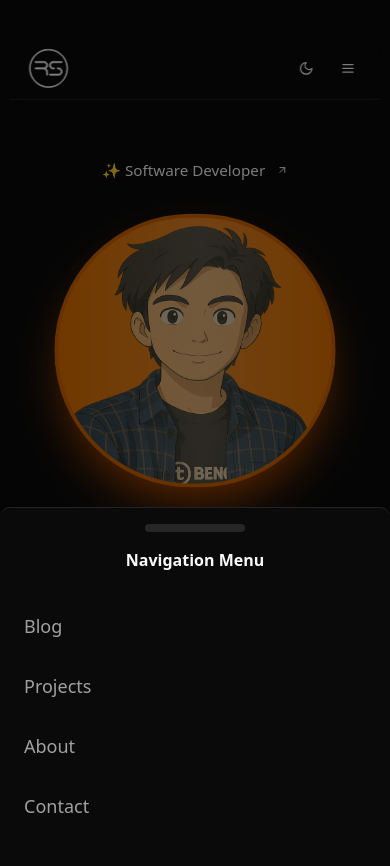
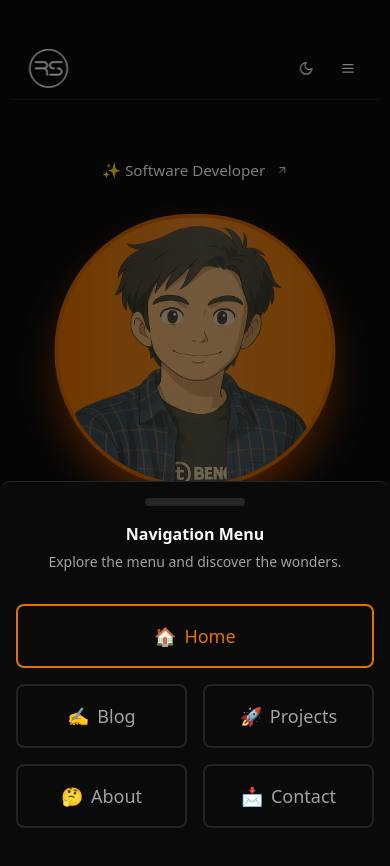
Before and after one commit to zalwan/rizal.deno.dev, a Next.js app: page / in a window 390 px wide. Both pictures are taken after a click on the button "Toggle menu". Shown: the top 866 px of the page. Built offline with nearby package versions, Linux system fonts and the light colour scheme.

Commit message:
feat: enhance navbar with emoji support and improve drawer accessibility

```diff
--- a/src/components/layout/navbar.tsx
+++ b/src/components/layout/navbar.tsx
@@ -9,6 +9,7 @@ import {
   Drawer,
   DrawerClose,
   DrawerContent,
+  DrawerDescription,
   DrawerHeader,
   DrawerTitle,
   DrawerTrigger,
@@ -38,7 +39,9 @@ export default function Navbar() {
 
         {/* Desktop Navigation */}
         <div className="hidden gap-6 md:flex md:items-center">
-          {navItems.map((item, index) => {
+          {navItems
+            .filter((item) => !item.disabled)
+            .map((item, index) => {
               const isActive = pathname === item.href;
               return (
                 <Link
@@ -47,6 +50,7 @@ export default function Navbar() {
                       ? "text-amber-600"
                       : "text-muted-foreground hover:text-foreground"
                   }`}
+                  aria-current={isActive ? "page" : undefined}
                   key={index}
                   href={item.href}
                 >
@@ -71,26 +75,33 @@ export default function Navbar() {
                 <Menu />
               </Button>
             </DrawerTrigger>
-            <DrawerContent>
-              <DrawerHeader className="text-left">
-                <DrawerTitle className="text-center">
-                  Navigation Menu
-                </DrawerTitle>
+            <DrawerContent aria-describedby="navigation-menu">
+              <DrawerHeader className="text-center">
+                <DrawerTitle>Navigation Menu</DrawerTitle>
+                <DrawerDescription>
+                  Explore the menu and discover the wonders.
+                </DrawerDescription>
               </DrawerHeader>
-              <div className="flex flex-col gap-4 p-4">
+              <div className="grid grid-cols-2 gap-4 p-4">
                 {navItems.map((item, index) => {
                   const isActive = pathname === item.href;
+                  const isFirstAndOdd =
+                    index === 0 && navItems.length % 2 !== 0;
+
                   return (
                     <DrawerClose asChild key={index}>
                       <Link
                         href={item.href}
-                        className={`p-2 text-lg ${
+                        className={`flex items-center justify-center gap-2 rounded-md border-2 p-4 text-center text-lg ${
                           isActive
-                            ? "font-medium text-amber-600"
+                            ? "border-amber-600 font-medium text-amber-600"
                             : "text-muted-foreground"
-                        }`}
+                        } ${isFirstAndOdd ? "col-span-2" : ""}`}
                         aria-current={isActive ? "page" : undefined}
                       >
+                        <span className="inline-block md:hidden">
+                          {item.emoji}
+                        </span>
                         {item.title}
                       </Link>
                     </DrawerClose>
--- a/src/data/navbarData.ts
+++ b/src/data/navbarData.ts
@@ -2,23 +2,34 @@ export interface NavItem {
   title: string;
   href: string;
   disabled?: boolean;
+  emoji?: string;
 }
 
 export const navItems: NavItem[] = [
   {
+    title: "Home",
+    href: "/",
+    emoji: "🏠",
+    disabled: true,
+  },
+  {
     title: "Blog",
     href: "/blog",
+    emoji: "✍️",
   },
   {
     title: "Projects",
     href: "/projects",
+    emoji: "🚀",
   },
   {
     title: "About",
     href: "/about",
+    emoji: "🤔",
   },
   {
     title: "Contact",
     href: "/contact",
+    emoji: "📩",
   },
 ];
```
Lines whose indentation alone changed are shown as unchanged.
